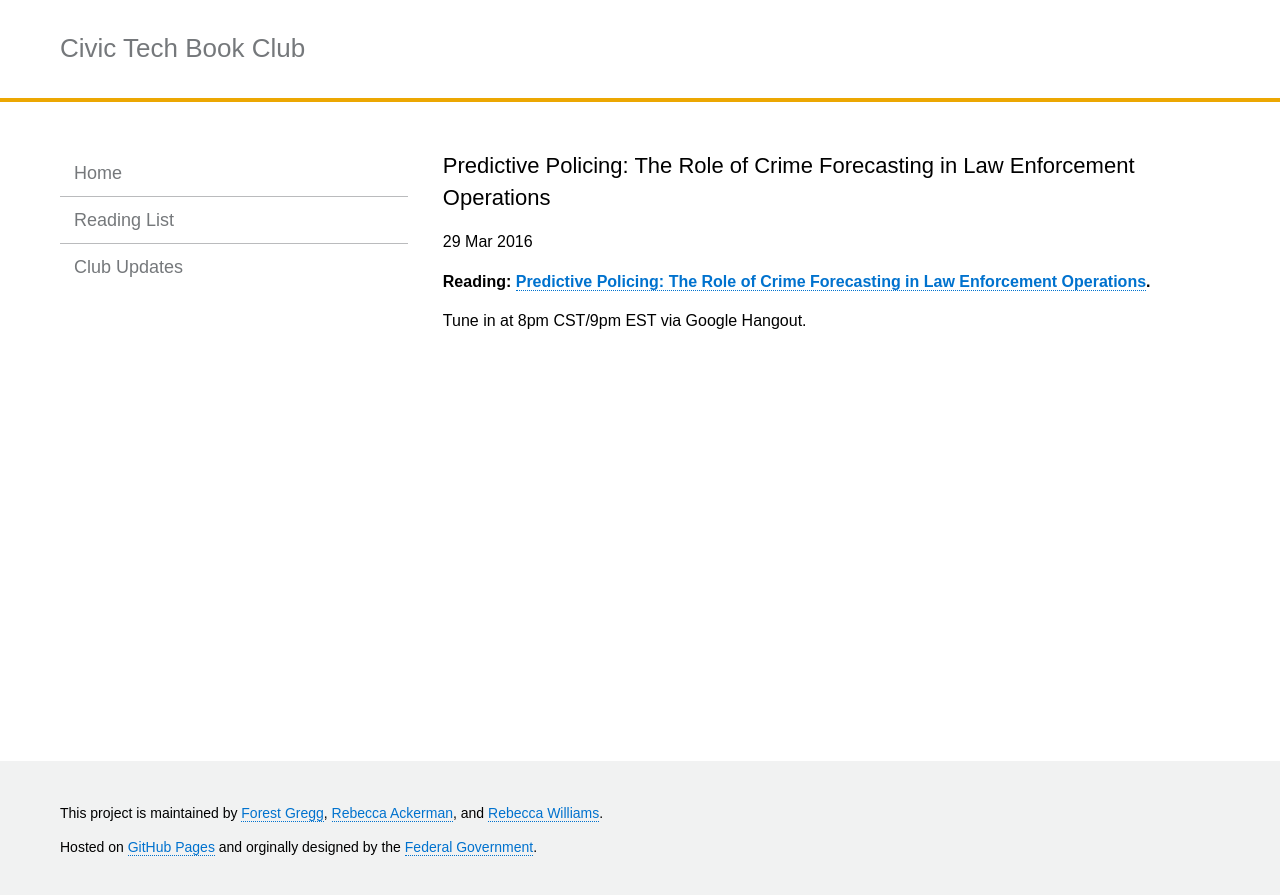
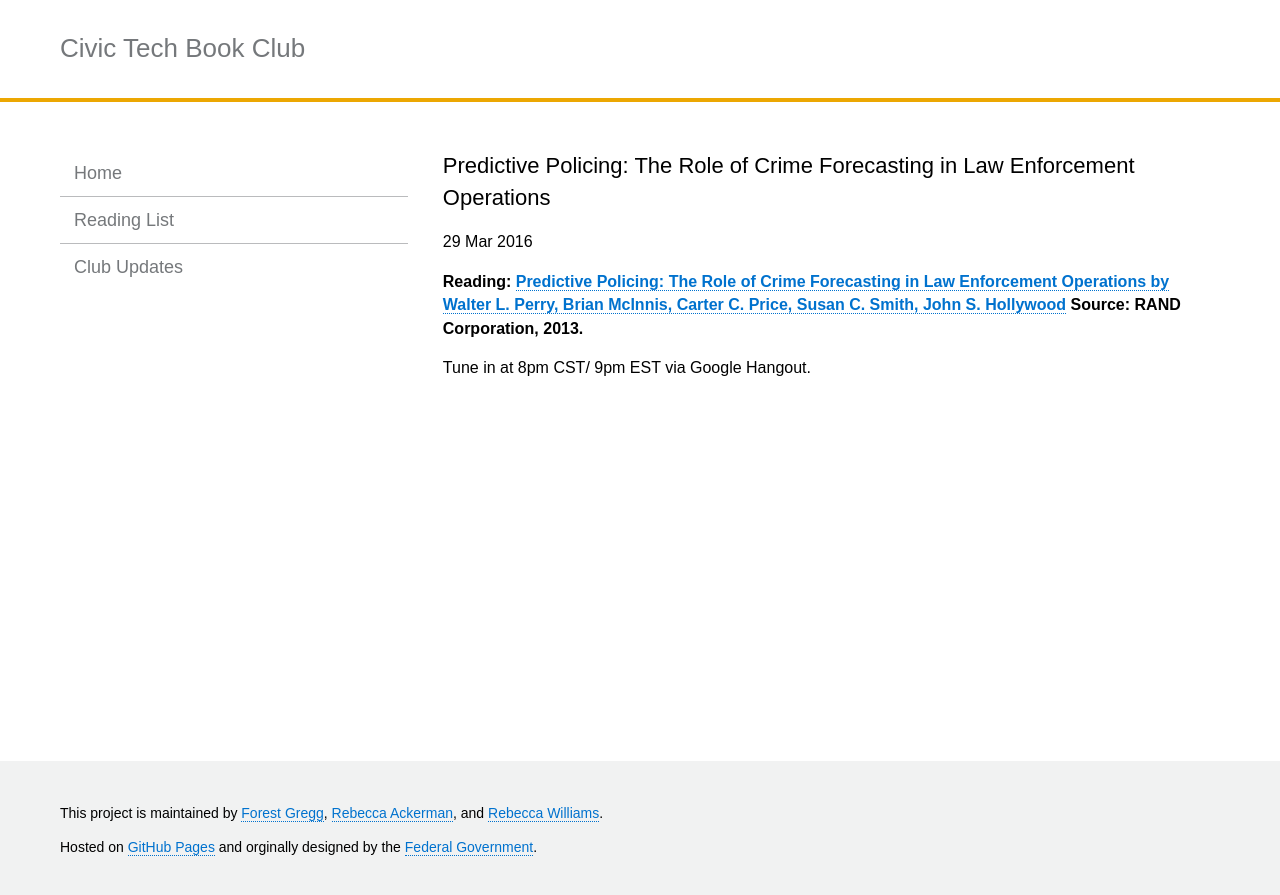
Before and after one commit to rebeccawilliams/bookclub, a Jekyll site: the page built from _posts/2016-03-29-predictive-policing.md, in a window 1280 px wide. Shown: the top 895 px of the page. Built offline with Jekyll 4.4.1, drawn with Linux system fonts in a browser that asks for light colours.

Commit message:
Update 2016-03-29-predictive-policing.md

```diff
--- a/_posts/2016-03-29-predictive-policing.md
+++ b/_posts/2016-03-29-predictive-policing.md
@@ -5,6 +5,6 @@ date:   2016-03-29 12:00:00
 categories: jekyll update
 ---
 
-**Reading: [Predictive Policing: The Role of Crime Forecasting in Law Enforcement Operations](https://www.rand.org/content/dam/rand/pubs/research_reports/RR200/RR233/RAND_RR233.pdf).**
+**Reading: [Predictive Policing: The Role of Crime Forecasting in Law Enforcement Operations by Walter L. Perry, Brian McInnis, Carter C. Price, Susan C. Smith, John S. Hollywood](https://www.rand.org/content/dam/rand/pubs/research_reports/RR200/RR233/RAND_RR233.pdf) Source: RAND Corporation, 2013.**
 
-Tune in at 8pm CST/9pm EST via Google Hangout.
+Tune in at 8pm CST/ 9pm EST via Google Hangout.
```
